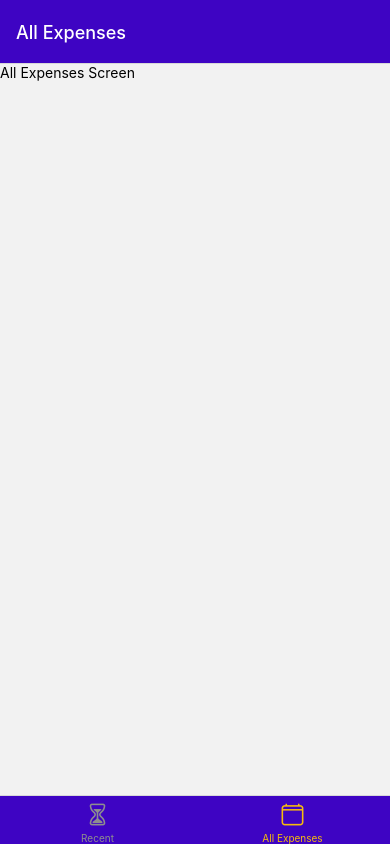
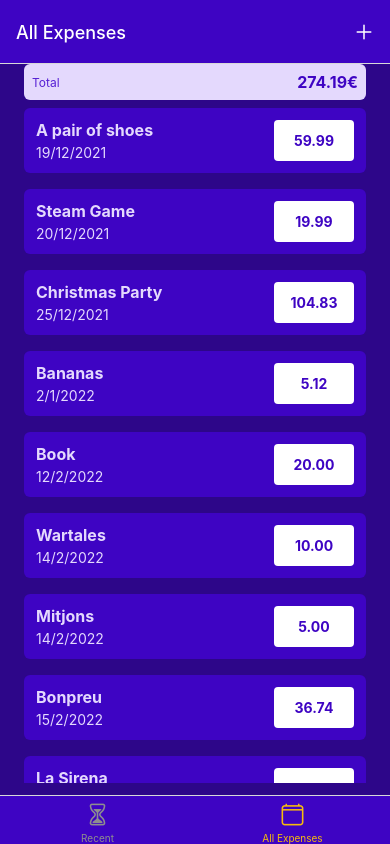
Before and after one commit to PauFargas/Expense_Tracker, a React Native app: screen /AllExpenses in a window 390 px wide. Built offline with nearby package versions, Linux system fonts and the light colour scheme.

Commit message:
Afegida navegació i props

```diff
--- a/App.js
+++ b/App.js
@@ -7,18 +7,30 @@ import { Ionicons } from '@expo/vector-icons'
 import ManageExpense from './screens/ManageExpense';
 import RecentExpenses from './screens/RecentExpenses';
 import AllExpenses from './screens/AllExpenses';
+
+
 import { GlobalStyles } from './constants/styles';
+import IconButton from './components/UI/IconButton';
 
 const Stack = createNativeStackNavigator();
 const BottomTabs = createBottomTabNavigator();
 
 function ExpensesOverview(){
-  return <BottomTabs.Navigator screenOptions={{
+  return <BottomTabs.Navigator screenOptions={({navigation})=> ({
     headerStyle: {backgroundColor: GlobalStyles.colors.primary500},
     headerTintColor: 'white',
     tabBarStyle: { backgroundColor: GlobalStyles.colors.primary500},
     tabBarActiveTintColor: GlobalStyles.colors.accent500,
-  }}>
+    headerRight: ({tintColor}) => (
+    <IconButton
+    icon="add" size={24}
+    color={tintColor}
+    onPress={() => {
+      console.log('Button Pressed!')
+      navigation.navigate("ManageExpense")
+    }} />
+    )
+  })}>
     <BottomTabs.Screen name="RecentExpenses" component={RecentExpenses} options={{
       title: 'Recent Expenses',
       tabBarLabel: 'Recent',
--- /dev/null
+++ b/components/ExpensesOutput/ExpenseItem.js
@@ -0,0 +1,72 @@
+import { Pressable, StyleSheet, Text, View } from "react-native"
+import { useNavigation } from "@react-navigation/native"
+import { GlobalStyles } from "../../constants/styles"
+import { getFormattedDate } from "../../util/date"
+
+function ExpenseItem({description, amount, date}){
+    const navigation = useNavigation()
+
+    function expensePressHandler(){
+        navigation.navigate('ManageExpense')
+    }
+
+    return (
+    <Pressable
+    onPress={expensePressHandler}
+    style={({pressed}) => pressed && styles.pressed}>
+        <View style={styles.expenseItem} >
+            <View>
+                <Text style={[styles.textBase, styles.descriptionText]}>{description}</Text>
+                <Text style={styles.textBase}>{getFormattedDate(date)}</Text>
+            </View>
+            <View style={styles.amountContainer}>
+                <Text style={styles.amount}>{amount.toFixed(2)}</Text>
+            </View>
+        </View>
+    </Pressable>)
+}
+
+export default ExpenseItem
+
+const styles = StyleSheet.create({
+    pressed: {
+        opacity: 0.75
+    },
+    expenseItem: {
+        padding: 12,
+        marginVertical: 8,
+        backgroundColor: GlobalStyles.colors.primary500,
+        flexDirection: 'row',
+        justifyContent: 'space-between',
+        borderRadius: 6,
+        elevation: 3,
+        shadowColor: GlobalStyles.colors.gray500,
+        shadowRadius: 4,
+        shadowOffset: {width: 1, heigh: 1},
+        shadowOpacity: 0.4,
+    },
+    textBase: {
+        color: GlobalStyles.colors.primary50,
+    },
+    descriptionText: {
+        fontSize: 16,
+        marginBottom: 4,
+        fontWeight: 'bold'
+    },
+    amountContainer:{
+        paddingHorizontal: 12,
+        paddingVertical: 4,
+        backgroundColor: 'white',
+        justifyContent:'center',
+        alignItems: 'center',
+        borderRadius: 4,
+        minWidth: 80,
+    },
+    amount: {
+        color: GlobalStyles.colors.primary500,
+        fontWeight: 'bold'
+    },
+    date:{
+        color: 'white'
+    }
+})
--- a/components/ExpensesOutput/ExpensesList.js
+++ b/components/ExpensesOutput/ExpensesList.js
@@ -1,8 +1,17 @@
-import { FlatList } from "react-native"
+import { FlatList, Text } from "react-native"
+import ExpenseItem from "./ExpenseItem"
 
-function ExpensesList(){
+function renderExpenseItem(itemData){
+    return <ExpenseItem {...itemData.item} />
+}
+
+function ExpensesList({expenses}){
     return(
-        <FlatList />
+        <FlatList
+        data={expenses}
+        renderItem={renderExpenseItem}
+        keyExtractor={(item) => item.id}
+        />
     )
 }
 
--- a/components/ExpensesOutput/ExpensesOutput.js
+++ b/components/ExpensesOutput/ExpensesOutput.js
@@ -1,9 +1,10 @@
-import { View } from "react-native"
+import { View, StyleSheet } from "react-native"
 
 import ExpensesSummary from "./ExpensesSummary"
 import ExpensesList from "./ExpensesList"
+import { GlobalStyles } from "../../constants/styles";
 
-const DUMMY_EXPENSES =[
+const DUMMY_EXPENSES = [
     {
         id: 'e1',
         description: "A pair of shoes",
@@ -11,7 +12,7 @@ const DUMMY_EXPENSES =[
         date: new Date('2021-12-19')
     },
     {
-        id: 'e12',
+        id: 'e2',
         description: "Steam Game",
         amount: 19.99,
         date: new Date('2021-12-20')
@@ -34,15 +35,54 @@ const DUMMY_EXPENSES =[
         amount: 20,
         date: new Date('2022-02-12')
     },
+    {
+        id: 'e6',
+        description: "Wartales",
+        amount: 10.00,
+        date: new Date('2022-02-14')
+    },
+    {
+        id: 'e7',
+        description: "Mitjons",
+        amount: 5.00,
+        date: new Date('2022-02-14')
+    },
+    {
+        id: 'e8',
+        description: "Bonpreu",
+        amount: 36.74,
+        date: new Date('2022-02-15')
+    },
+    {
+        id: 'e9',
+        description: "La Sirena",
+        amount: 10.52,
+        date: new Date('2022-02-15')
+    },
+    {
+        id: 'e10',
+        description: "Poco",
+        amount: 2.00,
+        date: new Date('2022-02-17')
+    },
 ]
 
 function ExpensesOutput({ expenses, expensesPeriod }){
     return(
-        <View>
-            <ExpensesSummary expenses={expenses} periodName={expensesPeriod} />
-            <ExpensesList />
+        <View style={styles.container}>
+            <ExpensesSummary expenses={DUMMY_EXPENSES} periodName={expensesPeriod} />
+            <ExpensesList expenses={DUMMY_EXPENSES} />
         </View>
     );
 }
 
 export default ExpensesOutput
+
+const styles = StyleSheet.create({
+    container:{
+        flex: 1,
+        paddingHorizontal: 24,
+        paddingBottom: 12,
+        backgroundColor: GlobalStyles.colors.primary700
+    }
+})
--- a/components/ExpensesOutput/ExpensesSummary.js
+++ b/components/ExpensesOutput/ExpensesSummary.js
@@ -1,4 +1,5 @@
-import { View, Text } from "react-native"
+import { View, Text, StyleSheet } from "react-native"
+import { GlobalStyles } from '../../constants/styles'
 
 function ExpensesSummary({expenses, periodName}){
     const expensesSum = expenses.reduce((sum, expense) => {
@@ -6,11 +7,31 @@ function ExpensesSummary({expenses, periodName}){
     }, 0)
 
     return(
-        <View>
-            <Text>{periodName}</Text>
-            <Text>{expensesSum.toFixed(2)}€</Text>
+        <View style={styles.container}>
+            <Text style={styles.period}>{periodName}</Text>
+            <Text style={styles.sum}>{expensesSum.toFixed(2)}€</Text>
         </View>
     )
 }
 
 export default ExpensesSummary
+
+const styles = StyleSheet.create({
+    container: {
+        padding: 8,
+        backgroundColor: GlobalStyles.colors.primary50,
+        borderRadius: 6,
+        flexDirection: 'row',
+        justifyContent: 'space-between',
+        alignItems: 'center',
+    },
+    period: {
+        fontSize: 12,
+        color: GlobalStyles.colors.primary400,
+    },
+    sum: {
+        fontSize: 16,
+        fontWeight: 'bold',
+        color: GlobalStyles.colors.primary500,
+    }
+})
--- /dev/null
+++ b/components/UI/IconButton.js
@@ -0,0 +1,25 @@
+import { Pressable, View, StyleSheet } from "react-native";
+import {Ionicons} from "@expo/vector-icons";
+
+function IconButton({icon, size, color, onPress}) {
+    return (
+    <Pressable onPress={onPress}
+    style={({pressed}) => pressed && styles.pressed}>
+        <View style={styles.buttonContainer}>
+            <Ionicons name={icon} size={size} color={color}/>
+        </View>
+    </Pressable>)
+}
+export default IconButton;
+
+const styles = StyleSheet.create({
+    buttonContainer:{
+        borderRadius: 24,
+        padding: 6,
+        marginHorizontal: 8,
+        marginVertical: 2
+    },
+    pressed: {
+        opacity: 0.75
+    }
+})
--- a/screens/AllExpenses.js
+++ b/screens/AllExpenses.js
@@ -1,7 +1,8 @@
-import { Text } from "react-native"
+
+import ExpensesOutput from "../components/ExpensesOutput/ExpensesOutput"
 
 function AllExpenses(){
-    return <Text>All Expenses Screen</Text>
+    return <ExpensesOutput expensesPeriod="Total" />
 }
 
 export default AllExpenses
--- a/screens/ManageExpense.js
+++ b/screens/ManageExpense.js
@@ -1,7 +1,7 @@
 import { Text } from "react-native"
 
 function ManageExpense(){
-    return <Text>manage Expense</Text>
+    return <Text>Manage Expense Screen</Text>
 }
 
 export default ManageExpense
--- a/screens/RecentExpenses.js
+++ b/screens/RecentExpenses.js
@@ -1,7 +1,8 @@
 import { Text } from "react-native"
+import ExpensesOutput from "../components/ExpensesOutput/ExpensesOutput"
 
 function RecentExpenses(){
-    return <Text>Recent Expenses</Text>
+    return <ExpensesOutput expensesPeriod="Last 7 Days" />
 }
 
 export default RecentExpenses
--- /dev/null
+++ b/util/date.js
@@ -0,0 +1,3 @@
+export function getFormattedDate(date){
+    return `${date.getDate()}/${date.getMonth()+1}/${date.getFullYear()}`
+}
```
